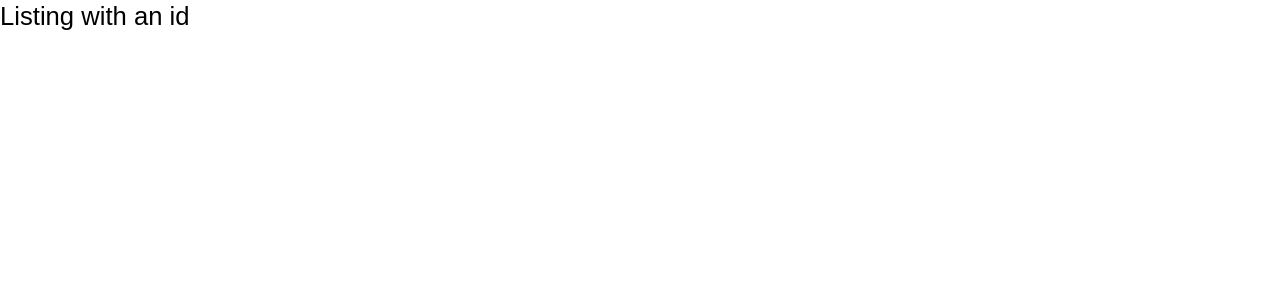
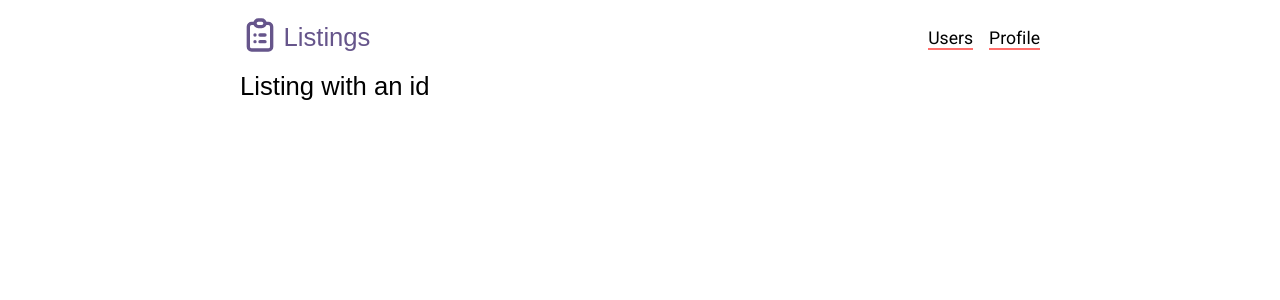
Before and after one commit to Nutod/listingsapp, a React (Create React App) app: page /listings/profile in a window 1280 px wide. Shown: the top 300 px of the page. Built offline with nearby package versions, Linux system fonts and the light colour scheme; no server answers; a web font is replaced by a local one.

Commit message:
Added new component

```diff
--- a/src/pages/Listing.js
+++ b/src/pages/Listing.js
@@ -1,9 +1,37 @@
 import React from 'react'
+import { useParams } from 'react-router'
+import Layout from 'src/components/Layout'
+import { container } from 'src/styles/utils'
+import styled from 'styled-components'
+
+const ListingWrapper = styled.div`
+  ${container}
+`
 
 export default function Listing() {
+  const { id } = useParams()
+  const [data, setData] = React.useState()
+  const [loading, setLoading] = React.useState(true)
+  const [error, setError] = React.useState(null)
+
+  React.useEffect(() => {
+    fetch('http://fakeapi.jsonparseronline.com/posts/1')
+      .then(response => response.json())
+      .then(json => {
+        setLoading(false)
+        setData(json)
+      })
+      .catch(error => {
+         setLoading(false)
+         setError(error)
+      })
+  }, [id])
+
   return (
-    <div>
-      <h2>Listing with an id</h2>
-    </div>
+    <Layout>
+      <ListingWrapper>
+        <h2>Listing with an id</h2>
+      </ListingWrapper>
+    </Layout>
   )
 }
```
Also changed, not shown: src/components/Loading.js (added).
